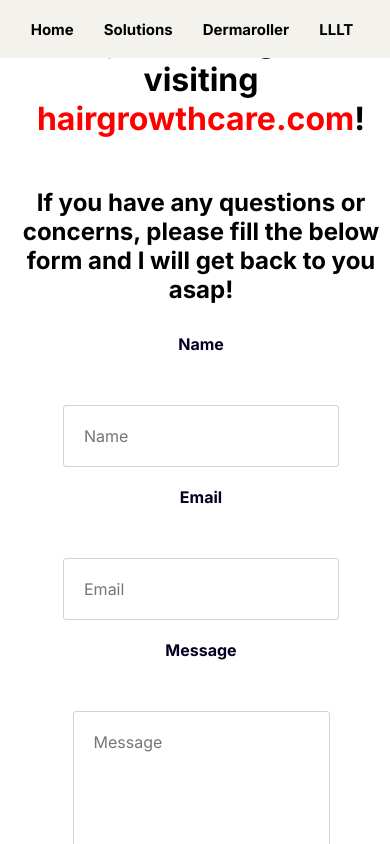
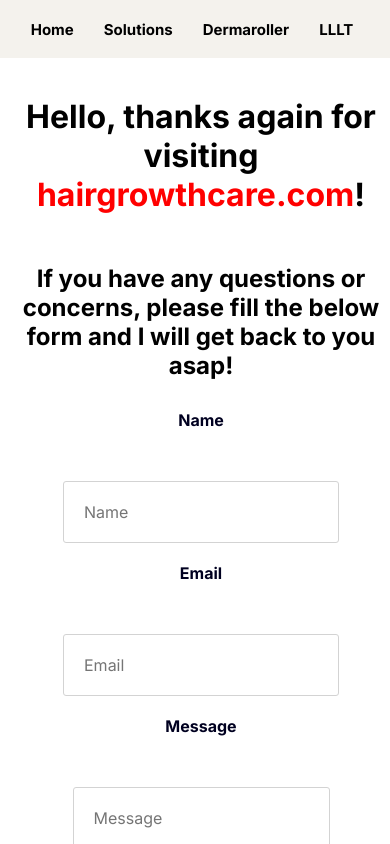
Before and after one commit to tsarg88/hairgrowthcare, a React (Create React App) app in the folder hairgrowthcare/: page /contact in a window 390 px wide. Shown: the top 844 px of the page. Built offline with nearby package versions, Linux system fonts and the light colour scheme; a web font is replaced by a local one.

Commit message:
seems like tech part of site is end..

```diff
--- a/hairgrowthcare/src/App.css
+++ b/hairgrowthcare/src/App.css
@@ -15,7 +15,7 @@
 }
 
 .testDiv {
-  height: 8172px;
+  height: 6239px;
 }
 
 .icon {
@@ -35,6 +35,10 @@
     top: 7%;
   }
 
+  .testDiv {
+    height: 8172px;
+  }
+
   /* .appContainer {
     height: auto;
     width: 100vw;
--- a/hairgrowthcare/src/Contact/Contact.css
+++ b/hairgrowthcare/src/Contact/Contact.css
@@ -30,12 +30,16 @@
   .app {
     width: 90%;
   }
+
   .form > input,
   textarea {
     width: 100%;
   }
   .form > textarea {
     max-width: 100%;
+  }
+  form > h1 {
+    margin-top: 97px;
   }
 }
 
--- a/hairgrowthcare/src/Contact/Contact.js
+++ b/hairgrowthcare/src/Contact/Contact.js
@@ -52,7 +52,7 @@
     }
   };
   return (
-    <>
+    <div>
       {/* <nav> */}
       <Link to="/" target="_blank">
         <Nav />
@@ -60,11 +60,11 @@
       {/* </nav> */}
 
       <form className="form" onSubmit={handleSubmit}>
-        <h1 className="h1">
+        <h1>
           Hello, thanks again for visiting{" "}
           <span id="siteName">hairgrowthcare.com</span>!
         </h1>
-        <h2 className="h2">
+        <h2>
           If you have any questions or concerns, please fill the below form and
           I will get back to you asap!
         </h2>
@@ -110,7 +110,7 @@
           Submit
         </button>
       </form>
-    </>
+    </div>
   );
 };
 
```
